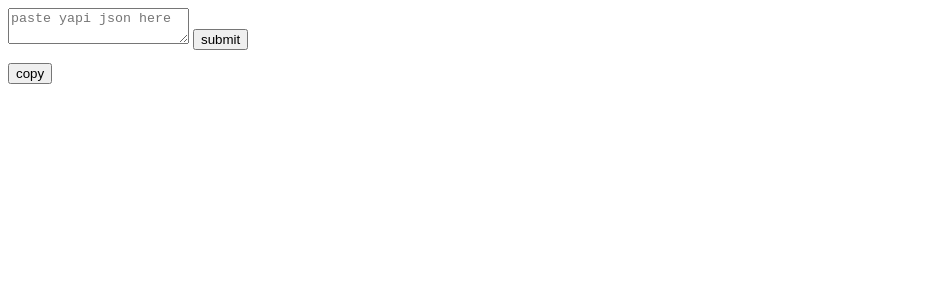
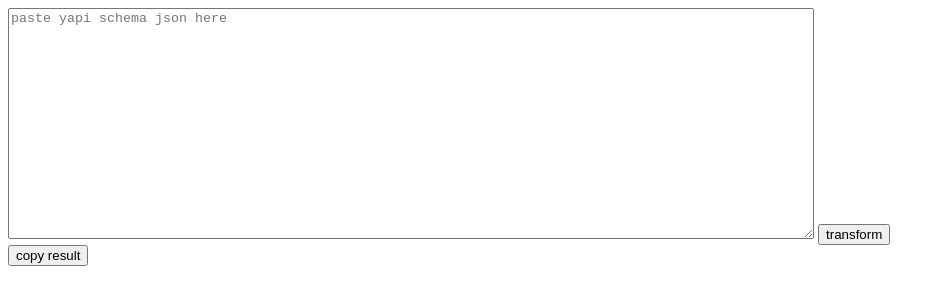
Before and after one commit to xlfsummer/yapiSchema2Ts, a website with bundled scripts: page index.html in a window 1280 px wide. Shown: the whole page, without its empty margins (0-945 px from the left). Built offline with nearby package versions, Linux system fonts and the light colour scheme.

Commit message:
minor patch

```diff
--- a/index.html
+++ b/index.html
@@ -7,16 +7,13 @@
 </head>
 <body>
     <form id="form">
-        <textarea name="data" placeholder="paste yapi json here"></textarea>
-        <button>submit</button>
+        <textarea name="data" placeholder="paste yapi schema json here" rows="15" style="width: 800px;"></textarea>
+        <button>transform</button>
     </form>
     <output>
+        <button onclick="navigator.clipboard.writeText(window['output'].innerText);">copy result</button>
         <pre id="output"></pre>
-        <button onclick="
-            navigator.clipboard.writeText(window['output'].innerText)
-        ">copy</button>
     </output>
-    <script src="script.js" type="module">
-    </script>
+    <script src="script.js" type="module"></script>
 </body>
 </html>
```
Also changed, not shown: yapi.test.ts (+2 -0 lines).
